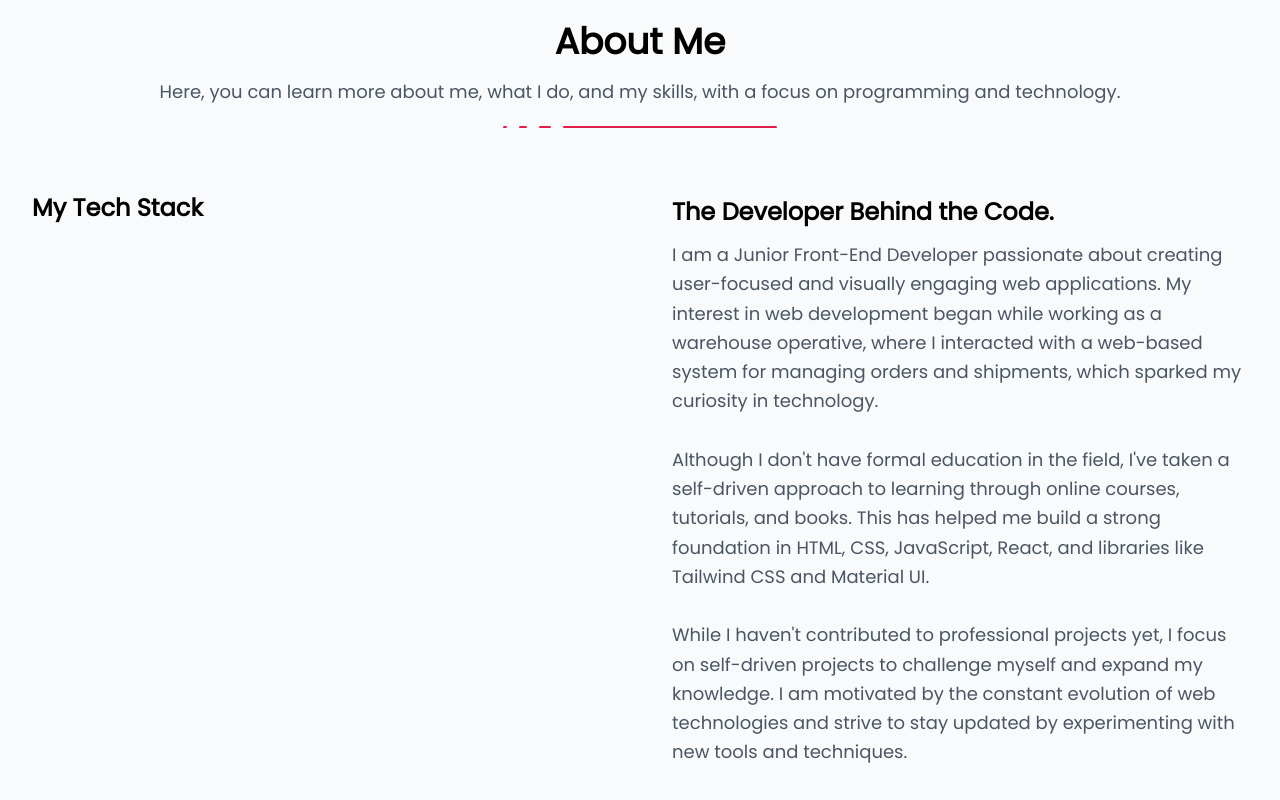
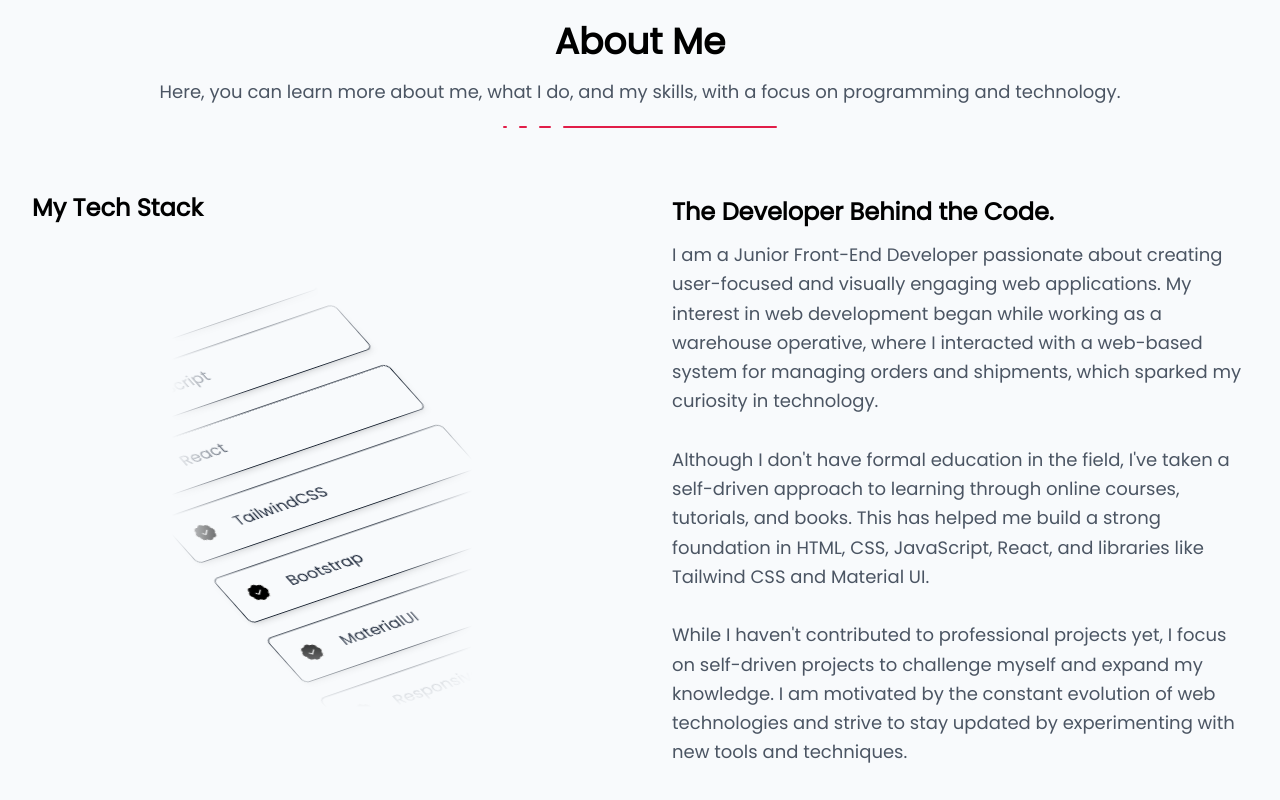
Before and after one commit to FredH2O/portfolio, a React (Vite) app: page / in a window 1280 px wide. Shown: the part 946-1746 px from the top of the page. Built offline with nearby package versions, Linux system fonts and the light colour scheme.

Commit message:
Added a new feature for AboutMe section, from Reactbit

```diff
--- a/src/components/AboutMe.jsx
+++ b/src/components/AboutMe.jsx
@@ -1,4 +1,5 @@
 import BorderStyling from "./BorderStyling";
+import TiltedScroll from "./TiltedScroll";
 
 const AboutMe = () => {
   return (
@@ -17,6 +18,7 @@
           <h3 className="text-2xl font-bold lg:text-left text-center">
             My Tech Stack
           </h3>
+          <TiltedScroll />
           <p className="text-slate-600 font-thin lg:text-left text-center text-xs italic"></p>
         </div>
         <div className="p-5 text-center lg:text-left">
--- /dev/null
+++ b/src/components/TiltedScroll.jsx
@@ -0,0 +1,53 @@
+const TiltedScroll = () => {
+  const items = [
+    { id: "1", text: "HTML5" },
+    { id: "2", text: "CSS3" },
+    { id: "3", text: "JavaScript" },
+    { id: "4", text: "React" },
+    { id: "5", text: "TailwindCSS" },
+    { id: "6", text: "Bootstrap" },
+    { id: "7", text: "MaterialUI" },
+    { id: "8", text: "Responsive" },
+    { id: "9", text: "HTML5" },
+    { id: "10", text: "CSS3" },
+    { id: "11", text: "JavaScript" },
+    { id: "12", text: "React" },
+    { id: "13", text: "TailwindCSS" },
+    { id: "14", text: "Bootstrap" },
+    { id: "15", text: "MaterialUI" },
+    { id: "16", text: "Responsive" },
+  ];
+
+  return (
+    <div className="flex items-center justify-center h-full w-full p-5">
+      <div className="relative overflow-hidden [mask-composite:intersect] [mask-image:linear-gradient(to_right,transparent,black_5rem),linear-gradient(to_left,transparent,black_5rem),linear-gradient(to_bottom,transparent,black_5rem),linear-gradient(to_top,transparent,black_5rem)]">
+        <div className="grid h-[420px] w-[300px] gap-5 animate-skew-scroll grid-cols-1 sm:w-[300px] sm:grid-cols-1">
+          {items.map((item) => (
+            <div
+              key={item.id}
+              className="flex items-center gap-3 cursor-pointer rounded-md border dark:border-white border-gray-800 p-4 shadow-md transition-transform duration-300 ease-in-out hover:scale-105 hover:translate-x-[-4px] hover:translate-y-[-4px] hover:shadow-rose-600"
+            >
+              <svg
+                xmlns="http://www.w3.org/2000/svg"
+                width="24"
+                height="24"
+                viewBox="0 0 24 24"
+                stroke="white"
+                strokeWidth="1"
+                strokeLinecap="round"
+                strokeLinejoin="round"
+                className="h-6 w-6 mr-2"
+              >
+                <path d="M3.85 8.62a4 4 0 0 1 4.78-4.77 4 4 0 0 1 6.74 0 4 4 0 0 1 4.78 4.78 4 4 0 0 1 0 6.74 4 4 0 0 1-4.77 4.78 4 4 0 0 1-6.75 0 4 4 0 0 1-4.78-4.77 4 4 0 0 1 0-6.76Z" />
+                <path d="m9 12 2 2 4-4" />
+              </svg>
+              <p className="dark:text-white text-slate-800">{item.text}</p>
+            </div>
+          ))}
+        </div>
+      </div>
+    </div>
+  );
+};
+
+export default TiltedScroll;
--- a/tailwind.config.js
+++ b/tailwind.config.js
@@ -6,6 +6,20 @@
       fontFamily: {
         poppins: ["Poppins", "sans-serif"],
       },
+      animation: {
+        "skew-scroll": "skew-scroll 20s linear infinite",
+      },
+      keyframes: {
+        "skew-scroll": {
+          "0%": {
+            transform: "rotateX(20deg) rotateZ(-20deg) skewX(20deg)",
+          },
+          "100%": {
+            transform:
+              "rotateX(20deg) rotateZ(-20deg) skewX(20deg) translateY(-100%)",
+          },
+        },
+      },
     },
   },
   darkMode: "class",
```
